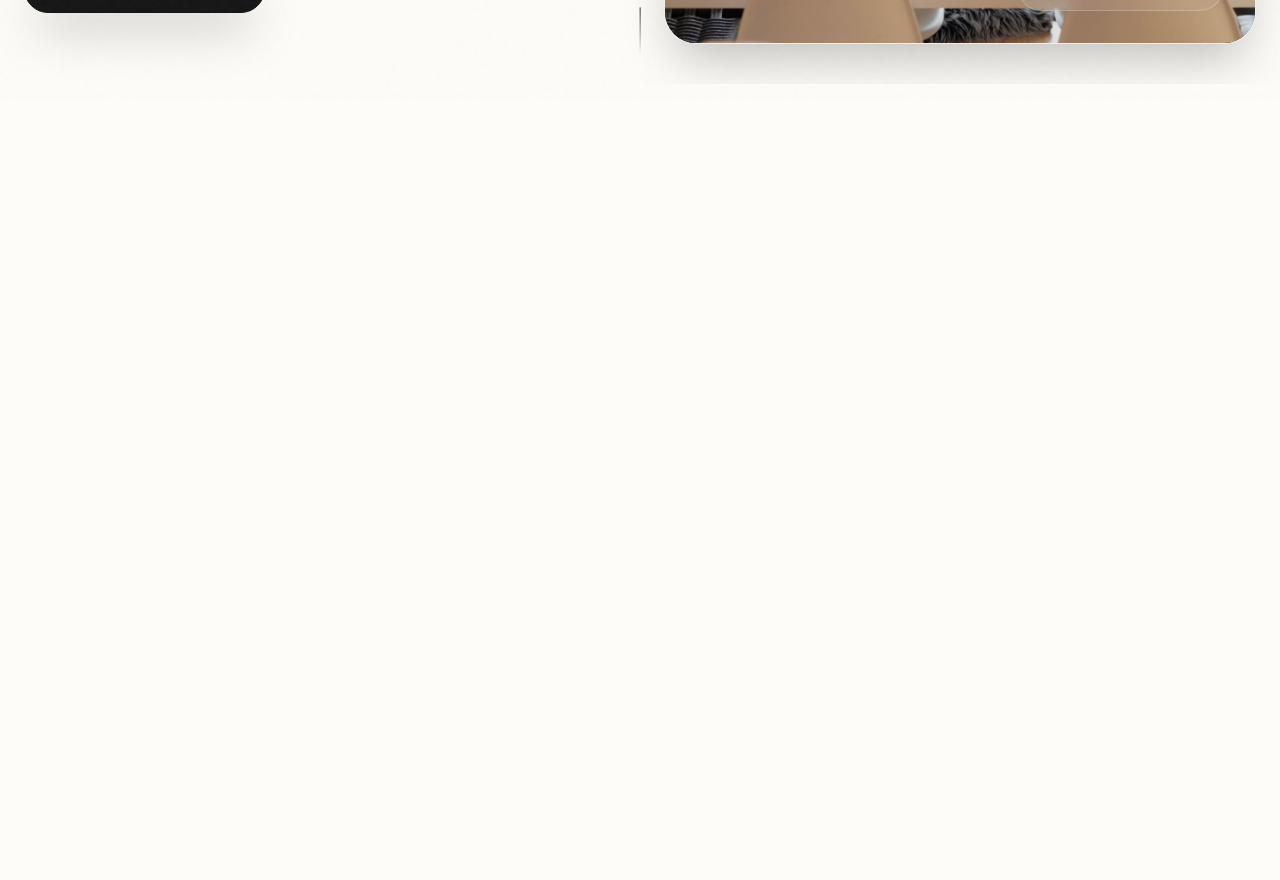
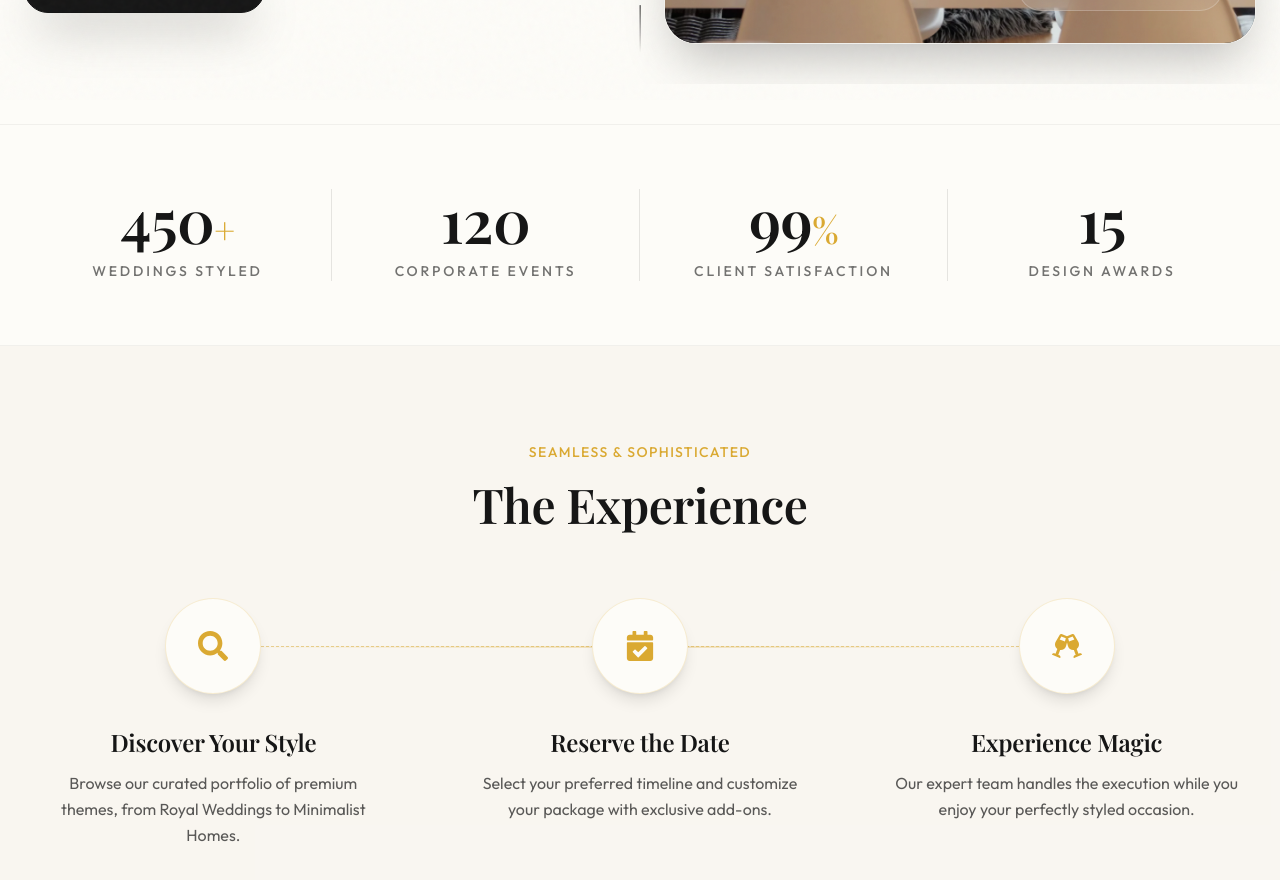
Before and after one commit to Samiul-Alam-Shanto/Decoriva-client, a React (Vite) app: page / in a window 1280 px wide. Shown: the part 700-1580 px from the top of the page. Before the commit the page ends 800 px from the top, so only its background shows below. Built offline with nearby package versions, Linux system fonts and the light colour scheme; no server answers; a web font is replaced by a local one.

Commit message:
added the heading component and stat and howitworks for the homepage

```diff
--- /dev/null
+++ b/src/components/shared/SectionTitle.jsx
@@ -0,0 +1,23 @@
+import { motion } from "framer-motion";
+
+const SectionTitle = ({ heading, subHeading, center = true }) => {
+  return (
+    <motion.div
+      initial={{ opacity: 0, y: 20 }}
+      whileInView={{ opacity: 1, y: 0 }}
+      viewport={{ once: true }}
+      transition={{ duration: 0.6 }}
+      className={`mb-12 ${center ? "text-center" : "text-left"}`}
+    >
+      {subHeading && (
+        <p className="text-secondary font-medium tracking-widest uppercase text-sm mb-3">
+          {subHeading}
+        </p>
+      )}
+      <h2 className="text-4xl md:text-5xl font-serif font-bold text-base-content leading-tight">
+        {heading}
+      </h2>
+    </motion.div>
+  );
+};
+export default SectionTitle;
--- a/src/pages/Home/Home.jsx
+++ b/src/pages/Home/Home.jsx
@@ -1,5 +1,7 @@
 import React, { useEffect } from "react";
 import Hero from "./components/Hero";
+import Stats from "./components/Stats";
+import HowItWorks from "./components/HowItWorks";
 
 const Home = () => {
   useEffect(() => {
@@ -9,6 +11,8 @@ const Home = () => {
   return (
     <div className="overflow-x-hidden">
       <Hero />
+      <Stats />
+      <HowItWorks />
     </div>
   );
 };
--- /dev/null
+++ b/src/pages/Home/components/HowItWorks.jsx
@@ -0,0 +1,66 @@
+import { FaSearch, FaCalendarCheck, FaGlassCheers } from "react-icons/fa";
+import SectionTitle from "../../../components/shared/SectionTitle";
+import { motion } from "framer-motion";
+
+const HowItWorks = () => {
+  const steps = [
+    {
+      icon: <FaSearch />,
+      title: "Discover Your Style",
+      desc: "Browse our curated portfolio of premium themes, from Royal Weddings to Minimalist Homes.",
+    },
+    {
+      icon: <FaCalendarCheck />,
+      title: "Reserve the Date",
+      desc: "Select your preferred timeline and customize your package with exclusive add-ons.",
+    },
+    {
+      icon: <FaGlassCheers />,
+      title: "Experience Magic",
+      desc: "Our expert team handles the execution while you enjoy your perfectly styled occasion.",
+    },
+  ];
+
+  return (
+    <section className="py-24 bg-base-200/50">
+      <div className="container mx-auto px-6">
+        <SectionTitle
+          heading="The Experience"
+          subHeading="Seamless & Sophisticated"
+          center={true}
+        />
+
+        <div className="grid grid-cols-1 md:grid-cols-3 gap-12 mt-16 relative">
+          <div className="hidden md:block absolute top-12 left-[16%] right-[16%] h-0.5 bg-linear-to-r from-transparent via-secondary/30 to-transparent border-t border-dashed border-secondary/50"></div>
+
+          {steps.map((step, idx) => (
+            <motion.div
+              key={idx}
+              initial={{ opacity: 0, y: 30 }}
+              whileInView={{ opacity: 1, y: 0 }}
+              transition={{ delay: idx * 0.2, duration: 0.6 }}
+              viewport={{ once: true }}
+              className="relative flex flex-col items-center text-center group"
+            >
+              {/* Icon Circle */}
+              <div className="w-24 h-24 rounded-full bg-base-100 border border-secondary/20 flex items-center justify-center text-3xl text-secondary shadow-lg z-10 group-hover:bg-secondary group-hover:text-white transition-all duration-500 group-hover:scale-110">
+                {step.icon}
+              </div>
+
+              {/* Text */}
+              <div className="mt-8">
+                <h3 className="text-2xl font-serif font-bold mb-3">
+                  {step.title}
+                </h3>
+                <p className="text-base-content/70 leading-relaxed px-4">
+                  {step.desc}
+                </p>
+              </div>
+            </motion.div>
+          ))}
+        </div>
+      </div>
+    </section>
+  );
+};
+export default HowItWorks;
--- /dev/null
+++ b/src/pages/Home/components/Stats.jsx
@@ -0,0 +1,48 @@
+import CountUp from "react-countup";
+import { motion } from "framer-motion";
+
+const Stats = () => {
+  const statsData = [
+    { label: "Weddings Styled", value: 450, suffix: "+" },
+    { label: "Corporate Events", value: 120, suffix: "" },
+    { label: "Client Satisfaction", value: 99, suffix: "%" },
+    { label: "Design Awards", value: 15, suffix: "" },
+  ];
+
+  return (
+    <div className="border-y border-base-content/5 bg-base-100 mt-10 relative z-20">
+      <div className="container mx-auto px-6 py-16">
+        <div className="grid grid-cols-2 md:grid-cols-4 gap-y-12 md:gap-y-0">
+          {statsData.map((stat, idx) => (
+            <motion.div
+              key={idx}
+              initial={{ opacity: 0, y: 20 }}
+              whileInView={{ opacity: 1, y: 0 }}
+              transition={{ delay: idx * 0.15, duration: 0.6, ease: "easeOut" }}
+              viewport={{ once: true, amount: 0.5 }}
+              className={`text-center flex flex-col items-center justify-center ${
+                idx !== statsData.length - 1
+                  ? "md:border-r border-base-content/10"
+                  : ""
+              }`}
+            >
+              <h3 className="text-5xl lg:text-6xl font-serif font-bold text-primary mb-3 leading-none">
+                <CountUp
+                  end={stat.value}
+                  duration={2.5}
+                  enableScrollSpy={true}
+                  scrollSpyOnce={true}
+                />
+                <span className="text-4xl text-secondary">{stat.suffix}</span>
+              </h3>
+              <p className="text-xs lg:text-sm font-sans uppercase tracking-[0.2em] text-base-content/60 font-medium">
+                {stat.label}
+              </p>
+            </motion.div>
+          ))}
+        </div>
+      </div>
+    </div>
+  );
+};
+export default Stats;
```
